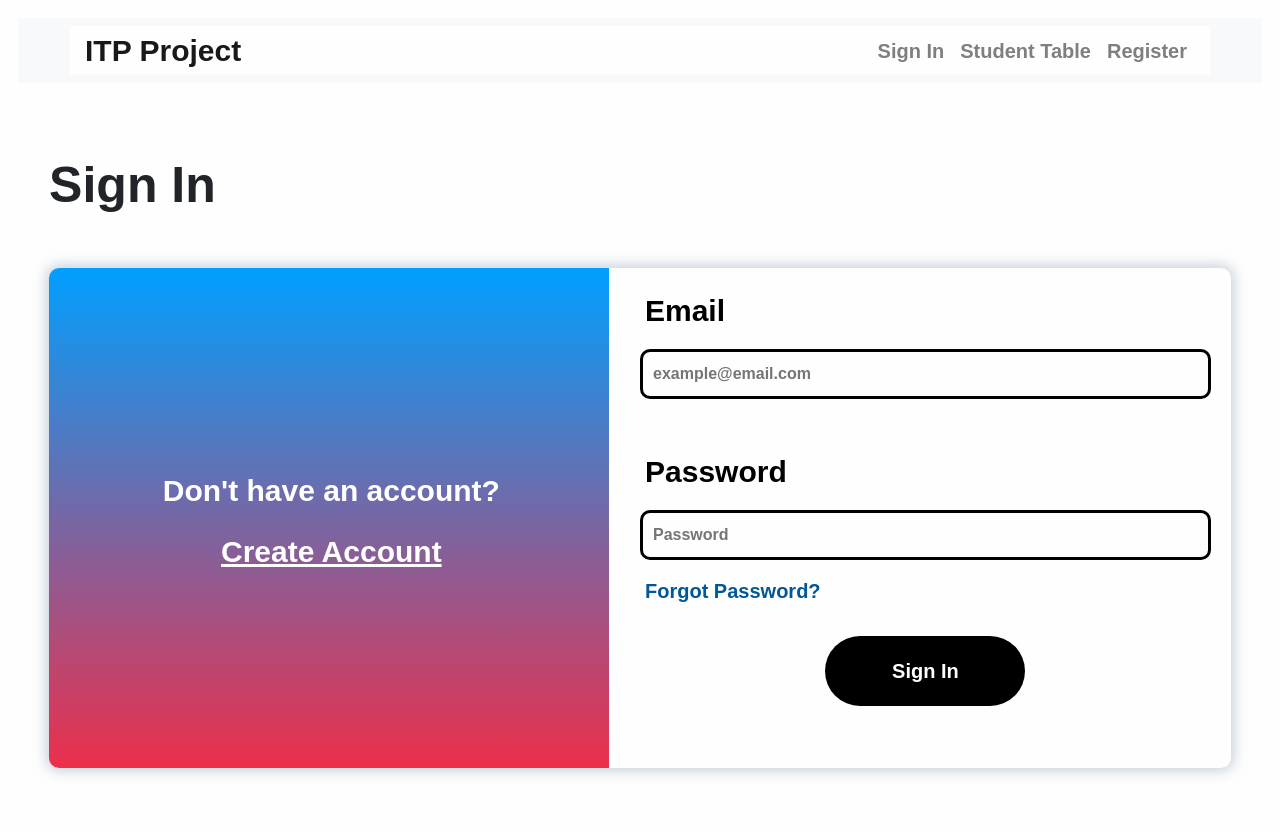
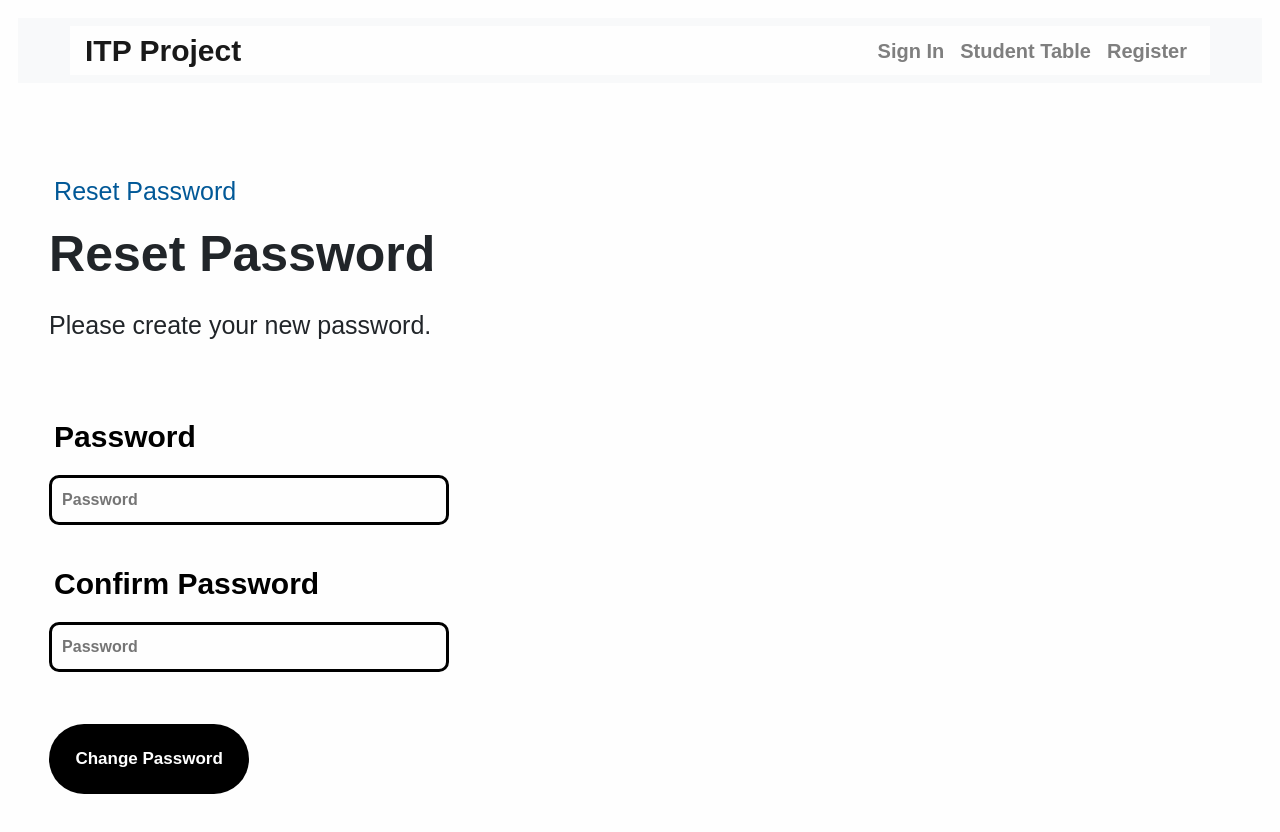
Before and after one commit to MikailBusst/itpproject, an Angular app in the folder angularcomponents/itpproject/: page / in a window 1280 px wide. Shown: the top 832 px of the page. Built offline with nearby package versions, Linux system fonts and the light colour scheme.

Commit message:
Added validation to the reset_password component.

```diff
--- a/angularcomponents/itpproject/src/app/app.component.html
+++ b/angularcomponents/itpproject/src/app/app.component.html
@@ -1,6 +1,6 @@
 <html>
 
-<app-login></app-login>
+<app-reset-password></app-reset-password>
 
 <router-outlet></router-outlet>
 
--- a/angularcomponents/itpproject/src/app/reset-password/reset-password.component.html
+++ b/angularcomponents/itpproject/src/app/reset-password/reset-password.component.html
@@ -11,13 +11,13 @@
         </div>
 
         <div class="form-area">
-            <form id="reset" name="reset" onsubmit="check_empty()">
+            <form id="reset" #resetPasswordForm="ngForm" (ngSubmit)="check_empty(resetPasswordForm.value)">
                 <div class="card">
                     <p>Password</p>
-                    <input onblur="verify_password()" name="password" type="password" placeholder="Password">
+                    <input (blur)="verify_password(resetPasswordForm.value)" name="password" type="password" placeholder="Password" ngModel>
                     <div class="error" style="margin-top: 10px; margin-bottom: 10px;"><p id="password_error"></p></div>
                     <p>Confirm Password</p>
-                    <input onblur="verify_confirm_password()" name="confirm_password" type="password" placeholder="Password">
+                    <input (blur)="verify_confirm_password(resetPasswordForm.value)" name="confirm_password" type="password" placeholder="Password" ngModel>
                     <div class="error" style="margin-top: 10px; margin-bottom: 10px;"><p id="confirm_password_error"></p></div>
 
                     <div class="error" style="margin-top: 0px;"><p id="reset_error"></p></div>
--- a/angularcomponents/itpproject/src/app/reset-password/reset-password.component.ts
+++ b/angularcomponents/itpproject/src/app/reset-password/reset-password.component.ts
@@ -29,10 +29,101 @@ export class ResetPasswordComponent implements OnInit {
           $("#proceed_section").removeClass("proceed_section");
           $("#proceed_section").addClass("proceed_section_mobile");
     }
-      else{
-          $("#proceed_section").removeClass("proceed_section_mobile");
-          $("#proceed_section").addClass("proceed_section");
-      }
+    else{
+        $("#proceed_section").removeClass("proceed_section_mobile");
+        $("#proceed_section").addClass("proceed_section");
+    }
+  }
+
+  verify_password(data): void {
+    var new_password = data.password
+
+    if(new_password == ""){
+        document.getElementById("password_error").innerHTML = "Please enter your new password.";
+    }
+    else{
+        document.getElementById("password_error").innerHTML = "";
+    }
+  }
+
+  verify_confirm_password(data): void {
+    var confirm_password = data.confirm_password
+
+    if(confirm_password == ""){
+        document.getElementById("confirm_password_error").innerHTML = "Please confirm your new password.";
+    }
+    else{
+        document.getElementById("confirm_password_error").innerHTML = "";
+    }
+}
+
+  check_empty(data): void {
+    var new_password = data.password
+    var confirm_password = data.confirm_password
+
+    if(new_password == "" && confirm_password == ""){
+        event.preventDefault();
+        document.getElementById("reset_error").innerHTML = "Please enter your new password.";
+    }
+    else if(new_password == ""){
+        event.preventDefault();
+        document.getElementById("password_error").innerHTML = "Please enter your new password.";
+    }
+    else if(confirm_password == ""){
+        event.preventDefault();
+        document.getElementById("confirm_password_error").innerHTML = "Please confirm your new password.";
+    }
+    else{
+        document.getElementById("reset_error").innerHTML = "";
+        this.check_same(data);
+    }
+  }
+
+  check_same(data): void {
+    var new_password = data.password
+    var confirm_password = data.confirm_password
+
+    if(new_password != confirm_password){
+        event.preventDefault();
+        document.getElementById("reset_error").innerHTML = "Your confirmed password does not match your new password.";
+    }
+    else{
+        document.getElementById("reset_error").innerHTML = "";
+        this.check_strength(data);
+    }
+  }
+
+  check_strength(data): void {
+    var character_counter = 0;
+    var last_character;
+    var password_format = /^(?=.*\d)(?=.*[a-z])(?=.*[A-Z])(?=.*[^a-zA-Z0-9])(?!.*\s).{8,100}$/;
+
+    var new_password = data.password
+
+    for(var i = 0; i < new_password.length; i++){
+        if(new_password.charAt(i) == last_character){
+            character_counter++;
+
+            if(character_counter >= 2){
+                event.preventDefault();
+                document.getElementById("reset_error").innerHTML = "Your password must be at least 8 characters long, has at least one lowercase letter, one uppercase letter, one numeric digit, one special character, no spaces and cannot have a character repeated three times in a row.";
+                return;
+            }
+        }
+        else{
+            character_counter = 0;
+            last_character = new_password.charAt(i);
+        }
+
+    }
+
+    if(password_format.test(new_password)){
+        document.getElementById("reset_error").innerHTML = "";
+    }
+    else{
+        event.preventDefault();
+        document.getElementById("reset_error").innerHTML = "Your password must be at least 8 characters long, has at least one lowercase letter, one uppercase letter, one numeric digit, one special character, no spaces and cannot have a character repeated three times in a row.";
+    }
 }
 
 }
```
